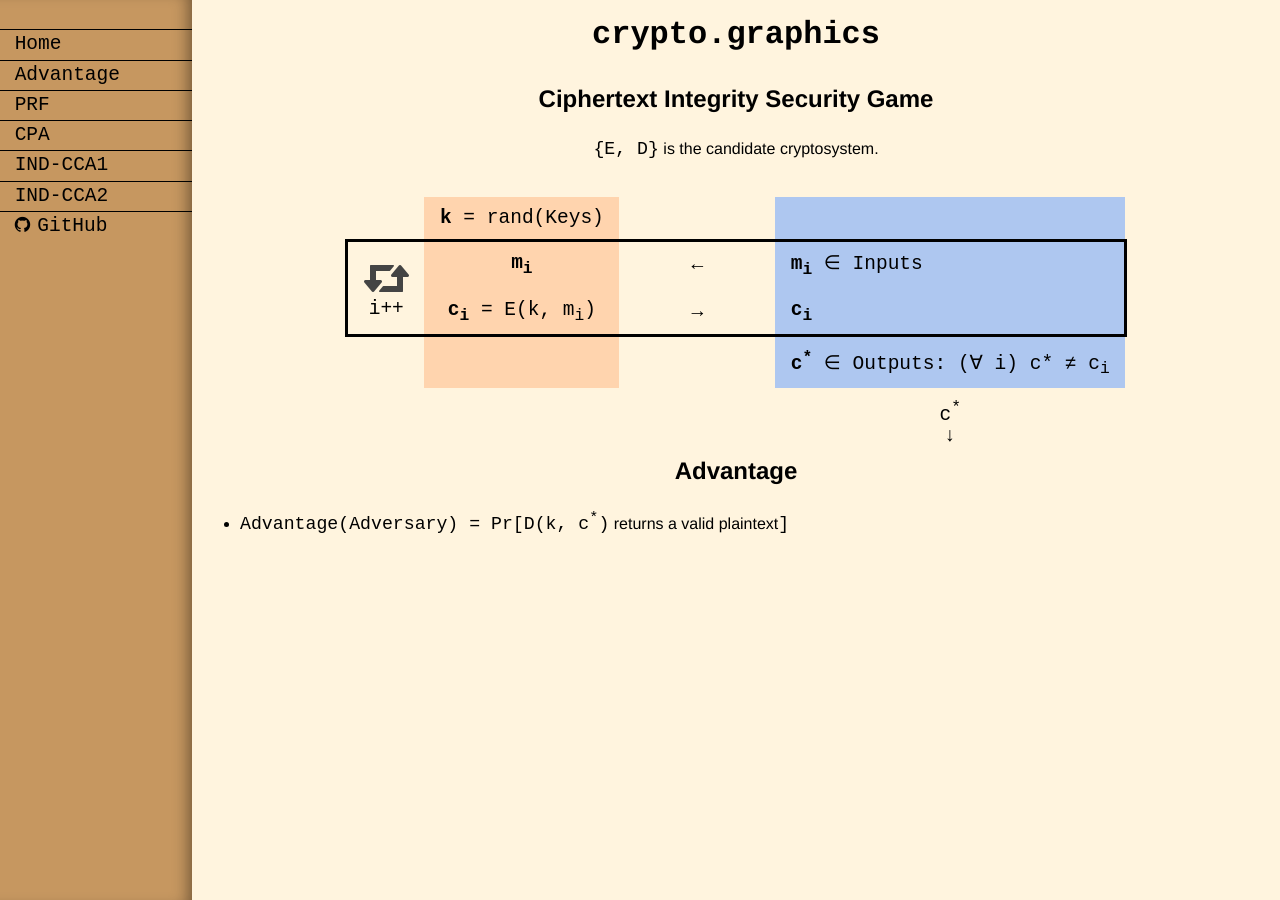
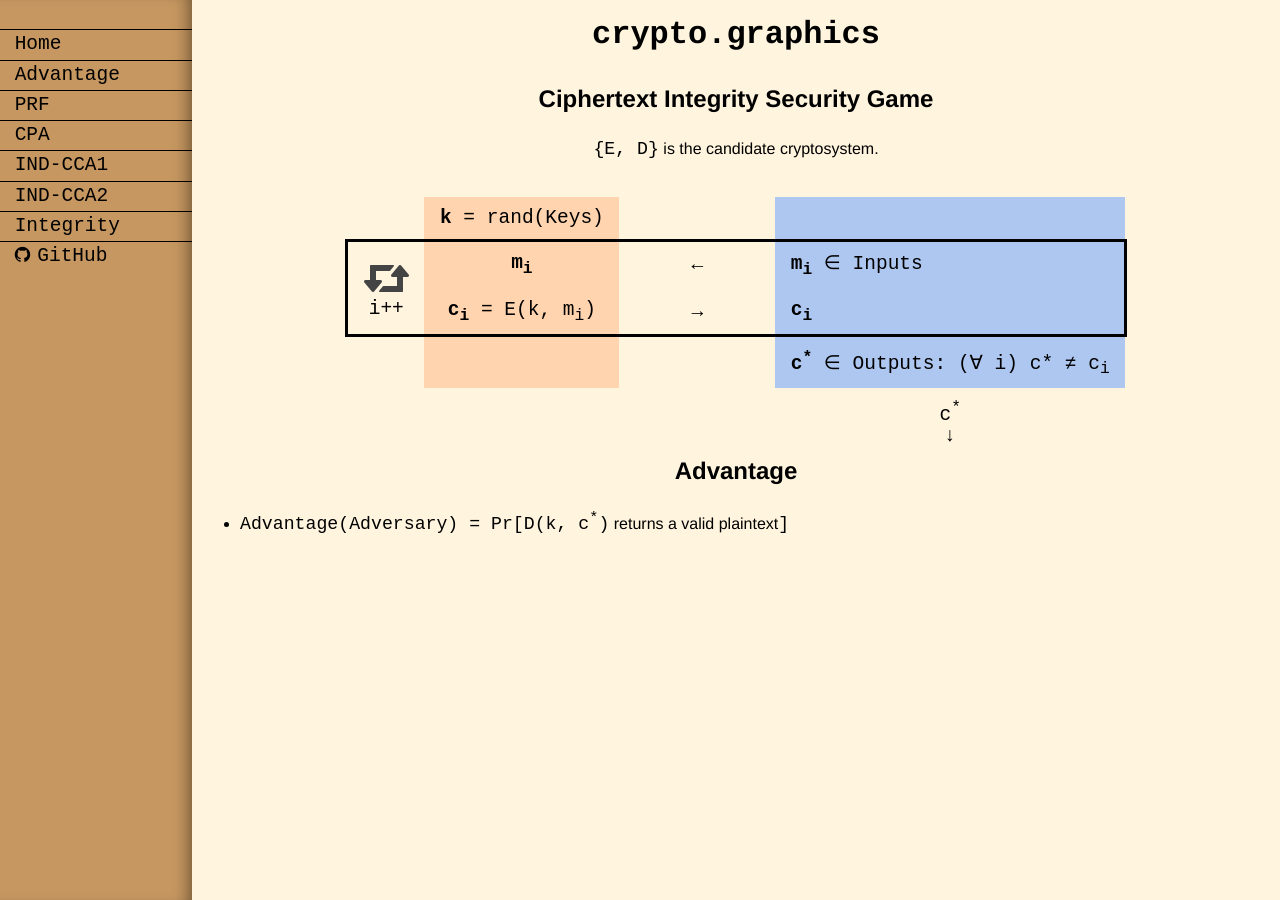
Before and after one commit to lgarron/crypto.graphics, a Jekyll site: the page built from integrity/index.html, in a window 1280 px wide. Built offline with Jekyll 4.4.1, drawn with Linux system fonts in a browser that asks for light colours; nearby versions of some CDN libraries; library files that are not in the unit come from our copies; Markdown is read by kramdown in place of the engine named in the settings.

```diff
--- a/_layouts/default.html
+++ b/_layouts/default.html
@@ -16,6 +16,7 @@
     <a href="/CPA/"><span>CPA</span></a>
     <a href="/IND-CCA1/"><span>IND-CCA1</span></a>
     <a href="/IND-CCA2/"><span>IND-CCA2</span></a>
+    <a href="/integrity/"><span>Integrity</span></a>
     <a href="https://github.com/lgarron/crypto.graphics"><span><i class="fa fa-github" style="font-size: 0.75em; margin-right: 0.4em"></i>GitHub</span></a>
 </div></div><div id="content-wrapper"><div id="content">
   <h1><a href="/">crypto.graphics</a></h1>
--- a/advantage/index.html
+++ b/advantage/index.html
@@ -7,7 +7,7 @@ title: Advantage
 
 <h2>Advantage</h2>
 
-A scheme/system <code>S</code> is considered secure if the advantage of any efficient (polynomial-time) adversary against <code>S</code> in the relevant security game is negligible.
+A scheme/system <code>S</code> is considered <a href="https://en.wikipedia.org/wiki/Semantic_security">semantically secure</a> if the advantage of any efficient (polynomial-time) adversary against <code>S</code> in the relevant security game is negligible.
 
 <br><br>
 
--- a/integrity/index.html
+++ b/integrity/index.html
@@ -1,6 +1,6 @@
 ---
 layout: default
-title: CPA
+title: Ciphertext Integrity
 ---
 
 <div class="section" id="integrity">
@@ -22,7 +22,7 @@ title: CPA
 </tr>
 </tbody>
 
-<tbody class="normal loop" title="The adversary submits pairs of messages, and always receives the one corresponding to the bit b.">
+<tbody class="normal loop" title="The adversary messages repeatedly, and receives a valid encryption from the adversary each time.">
 <tr>
   <td class="meta" rowspan="2"><i class="fa fa-retweet"></i><br>i++</td>
   <td class="challenger-both receive-from-right"><span class="set-var">m<sub>i</sub></span></td>
@@ -36,7 +36,7 @@ title: CPA
 </tr>
 </tbody>
 
-<tbody class="normal" title="Given all the available information, the adversary selects a guess for the world bit b.">
+<tbody class="normal" title="Given all the available information, the adversary attempts to procude a forged ciphertext that does not match any of the encryptions given by the challenger.">
 <tr>
   <td class="meta"></td>
   <td class="challenger-both"></td>
@@ -45,7 +45,7 @@ title: CPA
 </tr>
 </tbody>
 
-<tbody class="done" title="The adversary outpus their guess.">
+<tbody class="done" title="The adversary outputs their attempted forgery.">
 <tr>
   <td class="meta"></td>
   <td class="challenger-both"></td>
```
